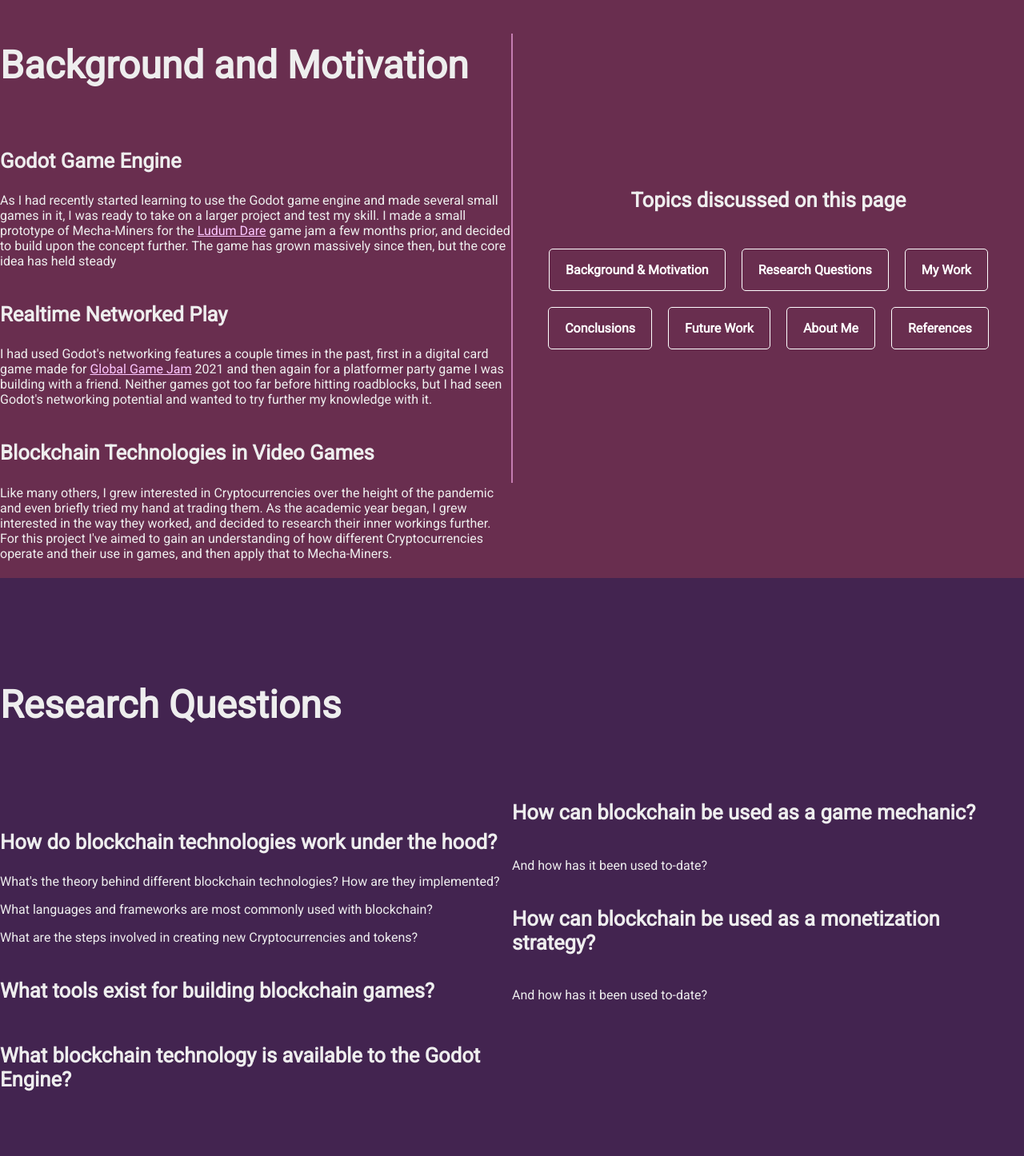
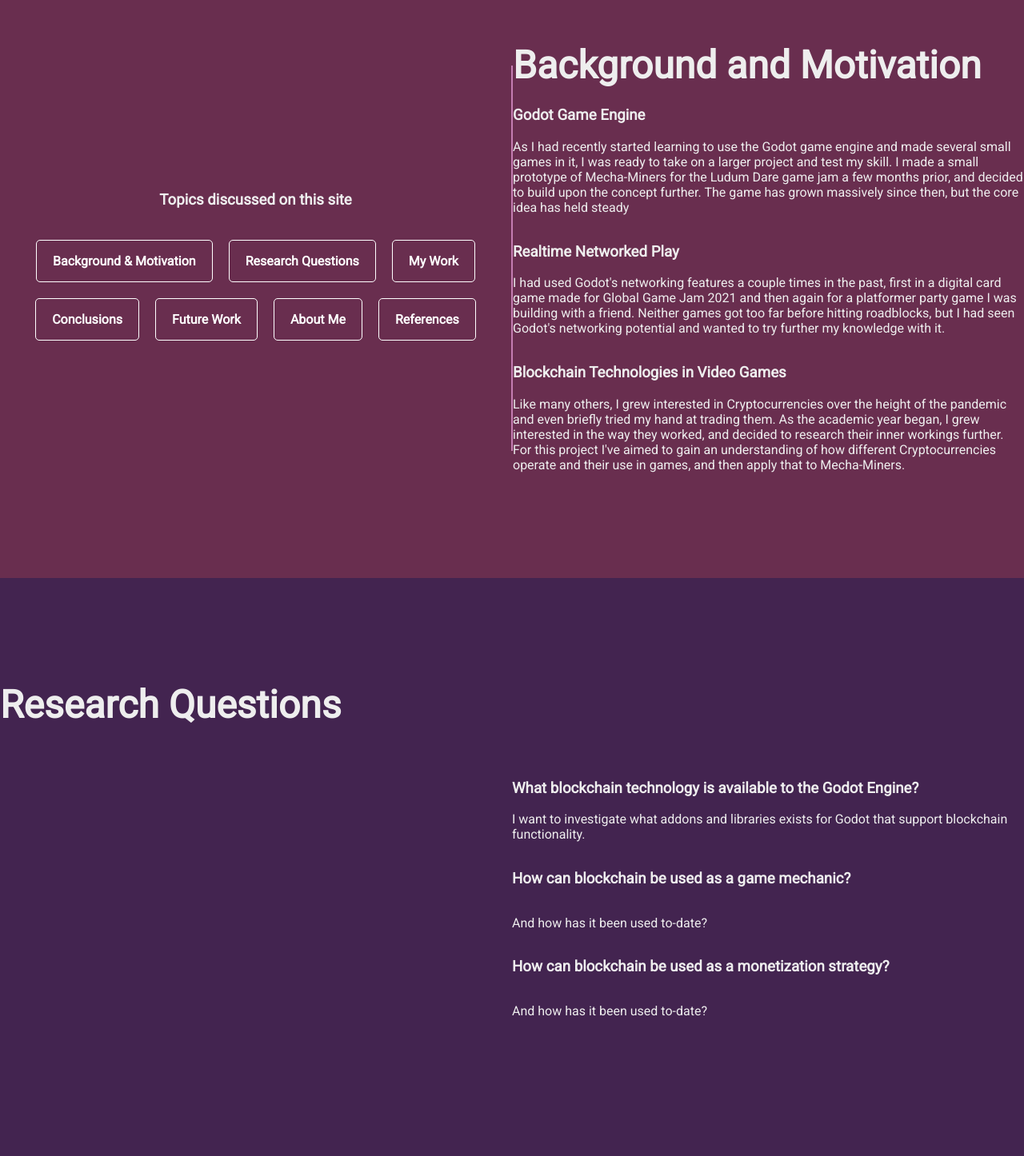
Before and after one commit to MichaelRRyan/Mecha-Miners, a plain HTML site: page index.html in a window 1280 px wide. Shown: the part 877-2323 px from the top of the page at 80% size. Drawn offline with Linux system fonts and the light colour scheme.

Commit message:
Restyled and repositioned some elements

```diff
--- a/index.html
+++ b/index.html
@@ -55,34 +55,8 @@
     <section id="background-and-motivation-section">
 
         <div class="section-side">
-            <h2 class="section-title">Background and Motivation</h2>
             <div class="section-description">
-
-                <div>
-                    <h3>Godot Game Engine</h3>
-                    <p>As I had recently started learning to use the Godot game engine and made several small games in it, I was ready to take on a larger project and test my skill. I made a small prototype of Mecha-Miners for the <a target="blank" href="https://ludumdare.com/">Ludum Dare</a> game jam a few months prior, and decided to build upon the concept further. The game has grown massively since then, but the core idea has held steady</p>
-                </div>
-
-                <div>
-                    <h3>Realtime Networked Play</h3>
-                    <p>I had used Godot's networking features a couple times in the past, first in a digital card game made for <a target="blank" href="https://globalgamejam.org/">Global Game Jam</a> 2021 and then again for a platformer party game I was building with a friend. Neither games got too far before hitting roadblocks, but I had seen Godot's networking potential and wanted to try further my knowledge with it.</p>
-                </div>
-
-                <div>
-                    <h3>Blockchain Technologies in Video Games</h3>
-                    <p>Like many others, I grew interested in Cryptocurrencies over the height of the pandemic and even briefly tried my hand at trading them. As the academic year began, I grew interested in the way they worked, and decided to research their inner workings further. For this project I've aimed to gain an understanding of how different Cryptocurrencies operate and their use in games, and then apply that to Mecha-Miners.</p>
-                </div>
-
-                <p></p> <!-- Adds spacing to position flex items -->
-
-            </div>
-        </div>
-
-        <div class="vertical-divider"></div>
-
-        <div class="section-side">
-            <div class="section-description">
-                <div class="centre-container"><h3>Topics discussed on this page</h3></div>
+                <div class="centre-container"><h3>Topics discussed on this site</h3></div>
                 <div class="centre-container">
                     <a class="outline-button" href="#background-and-motivation-section">Background & Motivation</a>
                     <a class="outline-button" href="#research-questions-section">Research Questions</a>
@@ -96,6 +70,32 @@
                 </div>
             </div>
         </div>
+
+        <div class="vertical-divider"></div>
+
+        <div class="section-side">
+            <h2 class="section-title">Background and Motivation</h2>
+            <div class="section-description">
+
+                <div>
+                    <h3>Godot Game Engine</h3>
+                    <p>As I had recently started learning to use the Godot game engine and made several small games in it, I was ready to take on a larger project and test my skill. I made a small prototype of Mecha-Miners for the Ludum Dare game jam a few months prior, and decided to build upon the concept further. The game has grown massively since then, but the core idea has held steady</p>
+                </div>
+
+                <div>
+                    <h3>Realtime Networked Play</h3>
+                    <p>I had used Godot's networking features a couple times in the past, first in a digital card game made for Global Game Jam 2021 and then again for a platformer party game I was building with a friend. Neither games got too far before hitting roadblocks, but I had seen Godot's networking potential and wanted to try further my knowledge with it.</p>
+                </div>
+
+                <div>
+                    <h3>Blockchain Technologies in Video Games</h3>
+                    <p>Like many others, I grew interested in Cryptocurrencies over the height of the pandemic and even briefly tried my hand at trading them. As the academic year began, I grew interested in the way they worked, and decided to research their inner workings further. For this project I've aimed to gain an understanding of how different Cryptocurrencies operate and their use in games, and then apply that to Mecha-Miners.</p>
+                </div>
+
+                <p></p> <!-- Adds spacing to position flex items -->
+
+            </div>
+        </div>
     </section>
 
     <section id="research-questions-section">
@@ -103,29 +103,20 @@
             <h2 class="section-title">Research Questions</h2>
             <div class="section-description">
 
-                <div>
-                    <h3>How do blockchain technologies work under the hood?</h3>
-                    <p>What's the theory behind different blockchain technologies? How are they implemented?</p>
-                    <p>What languages and frameworks are most commonly used with blockchain?</p>
-                    <p>What are the steps involved in creating new Cryptocurrencies and tokens?</p>
-                </div>
-
-                <div>
-                    <h3>What tools exist for building blockchain games?</h3>
-                </div>
-
-                <div>
-                    <h3>What blockchain technology is available to the Godot Engine?</h3>
-                </div>
-
             </div>
         </div>
         <div class="section-side">
             <div class="section-description">
+
+                <div>
+                    <h3>What blockchain technology is available to the Godot Engine?</h3>
+                    <p>I want to investigate what addons and libraries exists for Godot that support blockchain functionality.</p>
+                </div>
                 <h3>How can blockchain be used as a game mechanic?</h3>
                 <p>And how has it been used to-date?</p>
                 <h3>How can blockchain be used as a monetization strategy?</h3>
                 <p>And how has it been used to-date?</p>
+
             </div>
         </div>
     </section>
--- a/styles/index.css
+++ b/styles/index.css
@@ -40,7 +40,7 @@
 
 .section-title {
     width: 100%;
-    padding: 50px 0;
+    padding: 50px 0 0 0;
     margin: 0;
     font-size: 3em;
     display: flex;
@@ -108,7 +108,7 @@
 
 .vertical-divider {
     border: 0.5px solid rgba(255, 174, 241, 0.616);
-    height: 70%;
+    height: 60%;
 }
 
 a {
@@ -120,7 +120,7 @@
 }
 
 h3 {
-    font-size: 1.6em;
+    font-size: 1.3  em;
 }
 
 /* -- Active when the browser width is 1200 or less -- */
```
